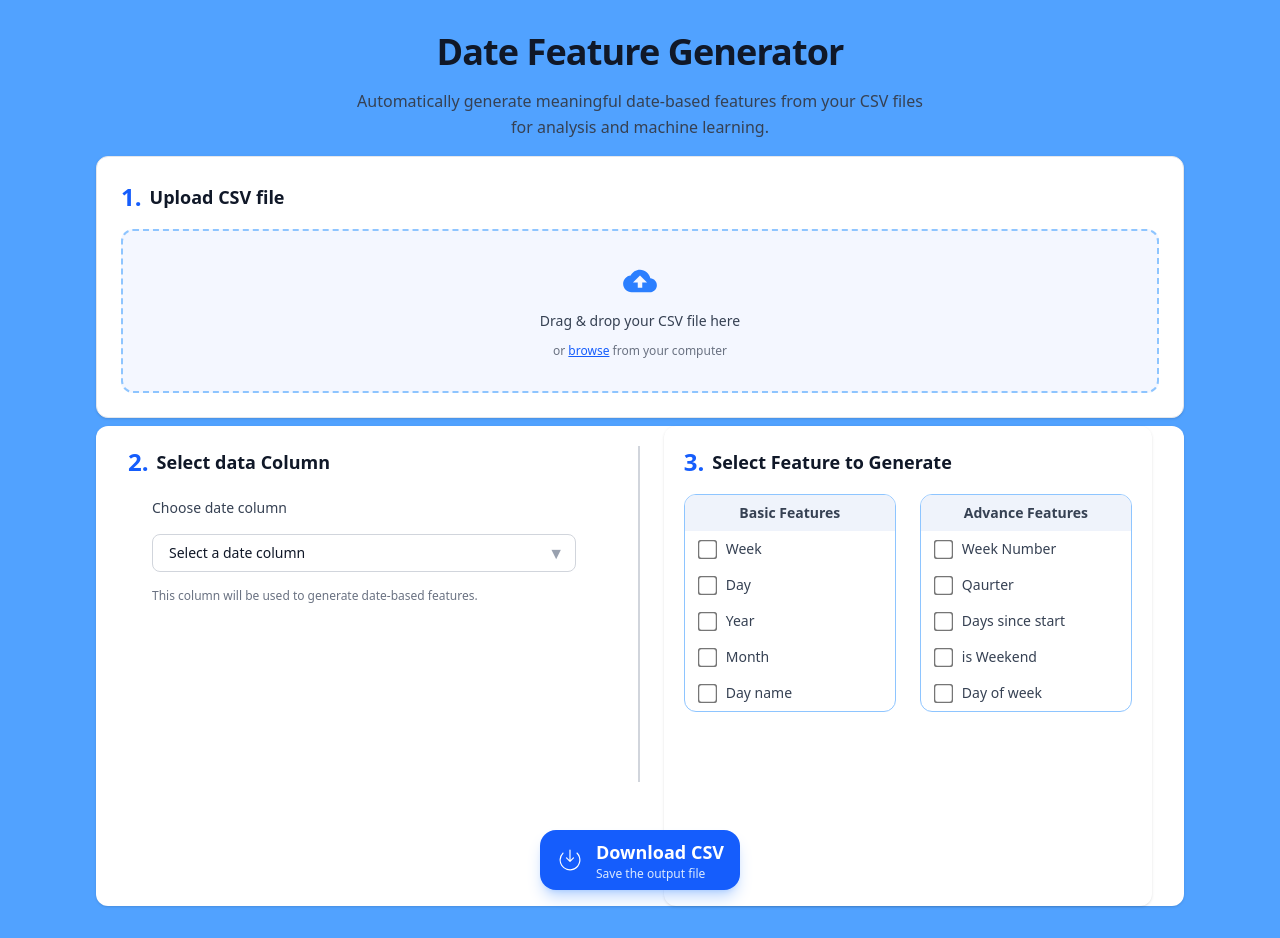
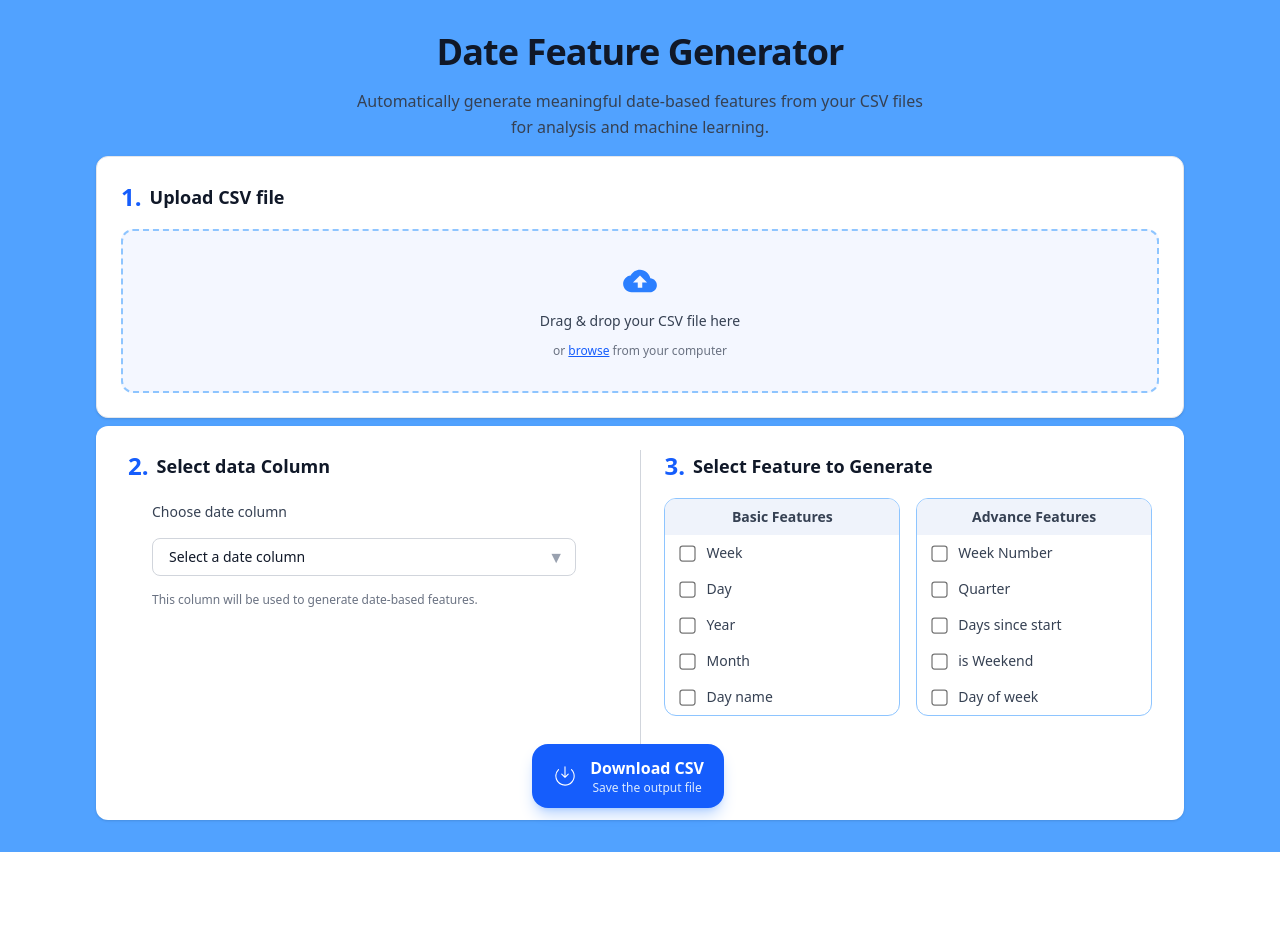
Before and after one commit to Rohit-Dhade/Date-feature-engineering, a React (Vite) app in the folder React_UI/react_ui/: page / in a window 1280 px wide. After the commit the page ends 852 px from the top, so only its background shows below. Built offline with nearby package versions, Linux system fonts and the light colour scheme.

Commit message:
Responsiveness done.

```diff
--- a/React_UI/react_ui/src/Components/MainPart.jsx
+++ b/React_UI/react_ui/src/Components/MainPart.jsx
@@ -41,9 +41,26 @@ const MainPart = () => {
   };
 
   return (
-    <div className="w-full h-[60vh] relative bg-white min-h-[65%] mt-2 flex flex-col lg:flex-row justify-center gap-6 px-4 sm:px-6 lg:px-8 rounded-xl shadow-sm">
+    <div className="w-full flex justify-center">
+      <div
+        className="
+        w-full
+        max-w-6xl
+        bg-white
+        mt-2
+        relative
+        flex
+        flex-col
+        lg:flex-row
+        gap-6
+        px-4 sm:px-6 lg:px-8
+        py-6
+        rounded-xl
+        shadow-sm
+      "
+      >
 
-      <div className="h-auto lg:h-[70%] w-full lg:w-1/2 mt-5 bg-white">
+        <div className="w-full lg:w-1/2">
           <div className="flex items-center gap-2">
             <span className="text-blue-600 text-xl sm:text-2xl font-bold">2.</span>
             <h2 className="text-base sm:text-lg font-semibold text-gray-900">
@@ -58,21 +75,18 @@ const MainPart = () => {
 
             <div className="relative">
               <select
-              defaultValue={"Select a date column"}
-              className="w-full appearance-none rounded-lg border border-gray-300 bg-white
+                onChange={(e) => setdate_column(e.target.value)}
+                className="
+                w-full appearance-none rounded-lg
+                border border-gray-300 bg-white
                 px-4 py-2 pr-10 text-sm text-gray-900
-          focus:border-blue-500 focus:outline-none focus:ring-2 focus:ring-blue-100
-          cursor-pointer"
+                focus:border-blue-500 focus:outline-none
+                focus:ring-2 focus:ring-blue-100
+              "
               >
                 <option value="">Select a date column</option>
                 {alldata.columns_data.map((item) => (
-                <option
-                  onClick={(e) => {
-                    setdate_column(e.target.value);
-                  }}
-                  key={item}
-                  value={item}
-                >
+                  <option key={item} value={item}>
                     {item}
                   </option>
                 ))}
@@ -88,11 +102,11 @@ const MainPart = () => {
           </div>
         </div>
 
-      {/* DIVIDER */}
-      <div className="hidden lg:block h-[70%] w-[0.15%] bg-gray-300 mt-5"></div>
 
-      {/* RIGHT SIDE */}
-      <div className="w-full lg:w-1/2 bg-white p-4 sm:p-5 rounded-xl shadow-sm">
+        <div className="hidden lg:block w-px bg-gray-300 self-stretch" />
+
+
+        <div className="w-full lg:w-1/2 pb-20">
           <div className="flex items-center gap-2 mb-4">
             <span className="text-blue-600 text-xl sm:text-2xl font-bold">3.</span>
             <h2 className="text-base sm:text-lg font-semibold text-gray-900">
@@ -100,87 +114,89 @@ const MainPart = () => {
             </h2>
           </div>
 
-        <div className="flex flex-col sm:flex-row w-full gap-4 sm:gap-6">
+          <div className="flex flex-col sm:flex-row gap-4">
             <div className="w-full sm:w-1/2 rounded-xl border border-blue-300 overflow-hidden">
-            <div className="bg-[#EFF3FB] w-full text-center py-2 text-sm font-semibold text-gray-700">
+              <div className="bg-[#EFF3FB] text-center py-2 text-sm font-semibold text-gray-700">
                 Basic Features
               </div>
+
               {["Week", "Day", "Year", "Month", "Day name"].map((item) => (
-              <div
+                <label
                   key={item}
                   className="flex items-center gap-3 px-4 py-2 text-sm text-gray-700 hover:bg-gray-50 cursor-pointer"
                 >
                   <input
-                  onChange={(e) => {
-                    e.target.checked
-                      ? setOptionsSelected((prev) => [...prev, item])
-                      : prev.filter((i) => i !== item);
-                  }}
                     type="checkbox"
-                  className="accent-blue-600 scale-125 sm:scale-150 origin-center"
+                    className="accent-blue-600 scale-125"
+                    onChange={(e) => toggleOption(item, e.target.checked)}
                   />
                   {item}
-              </div>
+                </label>
               ))}
             </div>
 
             <div className="w-full sm:w-1/2 rounded-xl border border-blue-300 overflow-hidden">
-            <div className="bg-[#EFF3FB] w-full text-center py-2 text-sm font-semibold text-gray-700">
+              <div className="bg-[#EFF3FB] text-center py-2 text-sm font-semibold text-gray-700">
                 Advance Features
               </div>
+
               {[
                 "Week Number",
-              "Qaurter",
+                "Quarter",
                 "Days since start",
                 "is Weekend",
-              "Day of week"
+                "Day of week",
               ].map((item) => (
-              <div
+                <label
                   key={item}
                   className="flex items-center gap-3 px-4 py-2 text-sm text-gray-700 hover:bg-gray-50 cursor-pointer"
                 >
                   <input
-                  onChange={(e) => {
-                    e.target.checked
-                      ? setOptionsSelected((prev) => [...prev, item])
-                      : prev.filter((i) => i !== item);
-                  }}
                     type="checkbox"
-                  className="accent-blue-600 scale-125 sm:scale-150 origin-center"
+                    className="accent-blue-600 scale-125"
+                    onChange={(e) => toggleOption(item, e.target.checked)}
                   />
                   {item}
-              </div>
+                </label>
               ))}
             </div>
           </div>
         </div>
 
-
         <button
           onClick={() => {
-          (setalldata((prev) => ({
+            setalldata((prev) => ({
               ...prev,
               features_selected: OptionsSelected,
-          })),
-            SendData());
+            }));
+            SendData();
             seticon((prev) => (prev === 1 ? 2 : 1));
           }}
-        className="w-full sm:w-auto mt-6 lg:mt-0 lg:absolute lg:bottom-4 flex items-center gap-3 rounded-2xl bg-blue-600 px-4 py-2
-    text-white shadow-lg shadow-blue-500/30
+          className="
+          w-full sm:w-auto
+          lg:absolute lg:bottom-3 lg:right-115
+          mt-6 lg:mt-0
+          flex items-center gap-3
+          rounded-2xl bg-blue-600
+          px-5 py-3 text-white
+          shadow-lg shadow-blue-500/30
           hover:bg-blue-700 hover:shadow-blue-500/40
-    active:scale-95 transition-all cursor-pointer justify-center"
+          active:scale-95 transition-all
+          justify-center
+        "
         >
-        {icon === 1 && <CiSaveDown1 size={28} />}
+          {icon === 1 && <CiSaveDown1 size={26} />}
           {icon === 2 && <Loader />}
 
-        <div className="flex flex-col leading-tight text-center sm:text-left">
-          <span className="text-base sm:text-lg font-semibold">Download CSV</span>
+          <div className="flex flex-col leading-tight">
+            <span className="text-base font-semibold">Download CSV</span>
             <span className="text-xs text-blue-100">Save the output file</span>
           </div>
         </button>
       </div>
+    </div>
+  );
 
-  );
 };
 
 export default MainPart;
```
Lines whose indentation alone changed are shown as unchanged.
